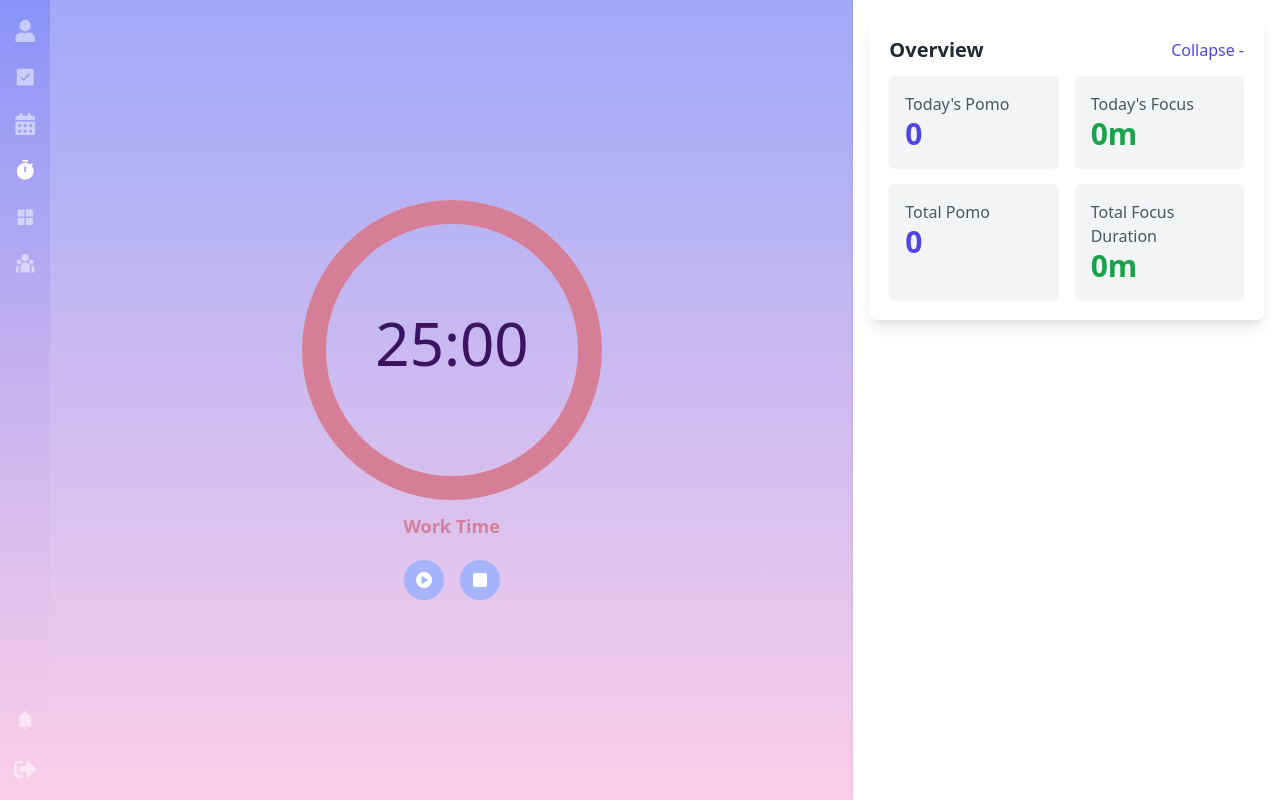
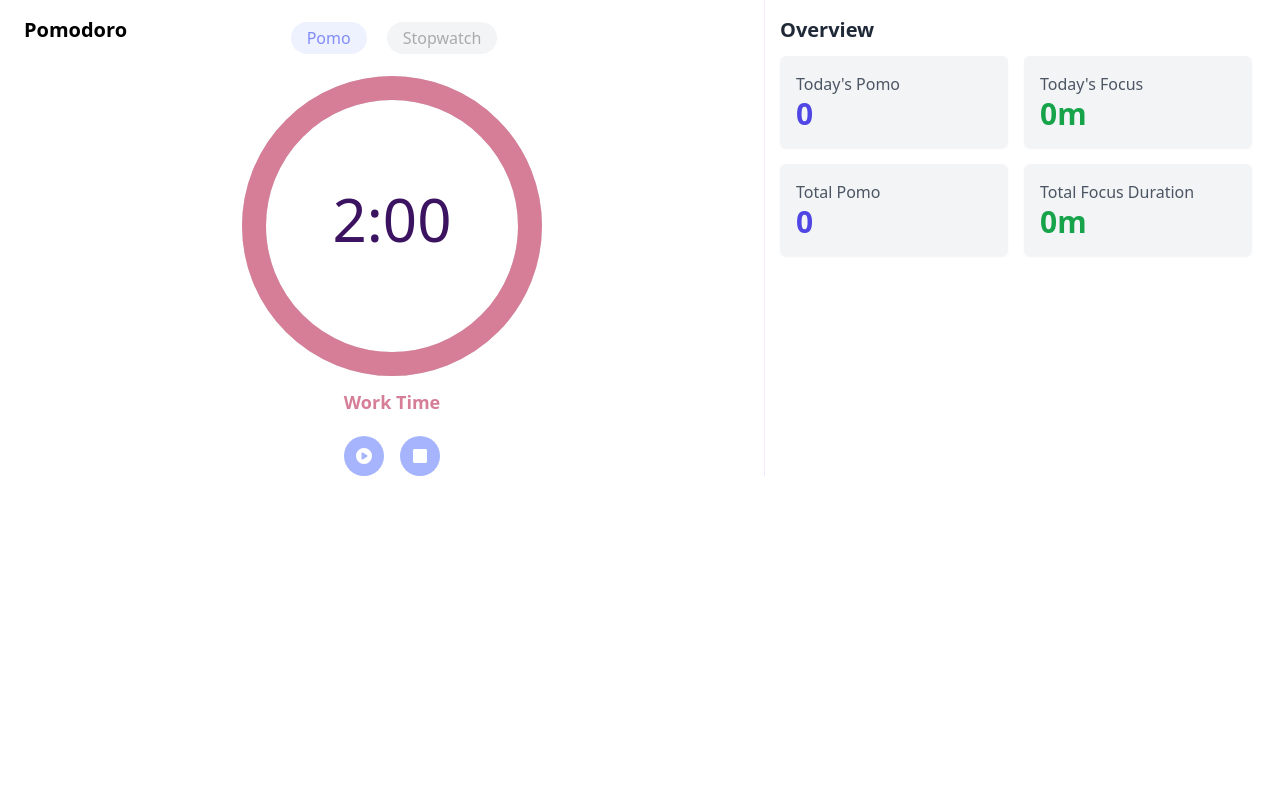
Before and after one commit to sunchit03/productivio, a Next.js app in the folder productivio-frontend-restructured/: page /dashboard/pomodoro in a window 1280 px wide. Built offline with nearby package versions, Linux system fonts and the light colour scheme.

Commit message:
pomodoro ui change

```diff
--- a/productivio-frontend-restructured/app/components/pomodoro/Overview.jsx
+++ b/productivio-frontend-restructured/app/components/pomodoro/Overview.jsx
@@ -7,7 +7,6 @@ export default function Overview({ pomoCount }) {
   const [todayFocus, setTodayFocus] = useState(0);
   const [totalPomo, setTotalPomo] = useState(0);
   const [totalFocus, setTotalFocus] = useState(0);
-  const [isCollapsed, setIsCollapsed] = useState(false);
 
   useEffect(() => {
     const savedTotalPomo = localStorage.getItem("totalPomo");
@@ -32,16 +31,11 @@ export default function Overview({ pomoCount }) {
   }, [pomoCount]);
 
   return (
-    <div className={`w-full p-5 bg-white shadow-lg rounded-lg transition-all duration-300
-        ${isCollapsed ? "h-12 overflow-hidden" : "h-auto"}`}
-    >
-      {/* Header with Collapse Button */}
-      <div className="flex justify-between items-center cursor-pointer" onClick={() => setIsCollapsed(!isCollapsed)}>
+    <div className={`w-full p-2 transition-all duration-300`}>
+      <div className="flex justify-between items-center cursor-pointer">
         <h2 className="text-xl font-bold text-gray-800">Overview</h2>
-        <button className="text-indigo-600">{isCollapsed ? "Expand +" : "Collapse -"}</button>
       </div>
 
-      {!isCollapsed && (
       <div className="grid grid-cols-2 sm:grid-cols-4 gap-4 mt-3">
         <div className="p-4 bg-gray-100 rounded-md shadow-sm transition-transform transform hover:scale-105">
           <p className="text-gray-600">Today's Pomo</p>
@@ -60,7 +54,6 @@ export default function Overview({ pomoCount }) {
           <p className="text-3xl font-bold text-green-600">{totalFocus}m</p>
         </div>
       </div>
-      )}
     </div>
   );
 }
--- a/productivio-frontend-restructured/app/components/pomodoro/Timer.jsx
+++ b/productivio-frontend-restructured/app/components/pomodoro/Timer.jsx
@@ -1,5 +1,3 @@
-
-"use client";
 import { CircularProgressbar, buildStyles } from "react-circular-progressbar";
 import "react-circular-progressbar/dist/styles.css";
 import PlayButton from "./PlayButton";
--- a/productivio-frontend-restructured/app/dashboard/page.jsx
+++ b/productivio-frontend-restructured/app/dashboard/page.jsx
@@ -111,7 +111,7 @@ function Dashboard() {
             /* Pomodoro Page */
             activeMainTab === "pomodoro" ? (
               <main className="flex-grow bg-gray-50">
-                <PomodoroPage />
+                <PomodoroPage userId={userId}/>
               </main>
             )
             :
--- a/productivio-frontend-restructured/app/dashboard/pomodoro/page.jsx
+++ b/productivio-frontend-restructured/app/dashboard/pomodoro/page.jsx
@@ -1,51 +1,61 @@
 
 "use client";
 import Timer from "@/app/components/pomodoro/Timer";
-import MainSidebar from "@/app/components/MainSidebar";
 import SettingsContext from "@/app/components/pomodoro/SettingsContext";
 import Overview from "@/app/components/pomodoro/Overview";
 import { useState, useEffect } from "react";
 
-export default function PomodoroPage() {
-  const [workMinutes, setWorkMinutes] = useState(25);
+export default function PomodoroPage( {userId} ) {
+  const [main, setMain] = useState('pomo');
+  const [workMinutes, setWorkMinutes] = useState(2);
   const [breakMinutes, setBreakMinutes] = useState(5);
   const [showSettings, setShowSettings] = useState(false);
-  const [activeMainTab, setActiveMainTab] = useState("pomodoro");
   const [pomoCount, setPomoCount] = useState(0);
-  // const [isLandscape, setIsLandscape] = useState(false);
-
-  // // Check screen orientation on mount and resize
-  // useEffect(() => {
-  //   const checkOrientation = () => {
-  //     setIsLandscape(window.innerWidth > window.innerHeight);
-  //   };
-
-  //   checkOrientation(); // Run once when mounted
-  //   window.addEventListener("resize", checkOrientation);
-
-  //   return () => window.removeEventListener("resize", checkOrientation);
-  // }, []);
 
   return (
     <SettingsContext.Provider value={{ workMinutes, breakMinutes, setShowSettings }}>
-      <div className="flex h-screen bg-gradient-to-b from-indigo-400/75 to-pink-200">
-        {/* Sidebar Section */}
-        <div className="w-[50px]">
-          <MainSidebar activeMainTab={activeMainTab} setActiveMainTab={setActiveMainTab} />
-        </div>
+      <div className="w-full flex h-full px-5 overflow-hidden">
 
-        {/* Middle Content: Timer */}
-        <div className="flex flex-1 justify-center items-center">
-          <Timer onPomoComplete={() => setPomoCount((prev) => prev + 1)} />
+        {/* Middle Content: Timer / Stopwatch */}
+        <div className={` ${typeof window !== "undefined" && window.innerWidth >= 768 ? "w-3/5" : "w-full"} h-full `}>
+          <div className="flex flex-row items-center justify-around my-4">
+            <h1 className="ml-1 text-xl text-black font-semibold mb-4 flex-1">Pomodoro</h1>
+            <div className="flex-1 flex justify-evenly">
+              <button
+                className={`px-4 py-1 rounded-full bg-gray-100 hover:text-indigo-400 ${main === 'pomo' ? "bg-indigo-50 text-indigo-400" : "bg-gray-100 text-black/30"}`}
+                onClick={() => setMain('pomo')}
+              >
+                Pomo
+              </button>
+              <button
+                className={`px-4 py-1 rounded-full bg-gray-100 hover:text-indigo-400 ${main === 'stopwatch' ? "bg-indigo-50 text-indigo-400" : "bg-gray-100 text-black/30"}`}
+                onClick={() => setMain('stopwatch')}
+              >
+                Stopwatch
+              </button>
+            </div>
+            <div className="flex-1"></div>
+          </div>
+          <div className="flex flex-1 justify-center items-center">
+            {main === 'pomo' ?
+              <Timer onPomoComplete={() => setPomoCount((prev) => prev + 1)} />
+            :
+              <></>
+            }
+          </div>
+
         </div>
 
         {/* Right Section: Overview - Visible on laptops and in landscape mode on phones */}
-        {(/*isLandscape || */(typeof window !== "undefined" && window.innerWidth >= 768)) && (
-          <div className="w-1/3 bg-white p-4 shadow-md">
-            <Overview pomoCount={pomoCount} />
+        {typeof window !== "undefined" && window.innerWidth >= 768 && (
+          <div className="relative w-2/5 h-full">
+            <div className="absolute w-[1px] h-dvh left-0 z-10 bg-purple-100"></div>
+              <div className="w-full h-full pl-2 pt-2 flex flex-col justify-between">
+                <Overview pomoCount={pomoCount} />
+              </div>
           </div>
         )}
       </div>
-    </SettingsContext.Provider>
+      </SettingsContext.Provider>
   );
 }
```
Lines whose indentation alone changed are shown as unchanged.
